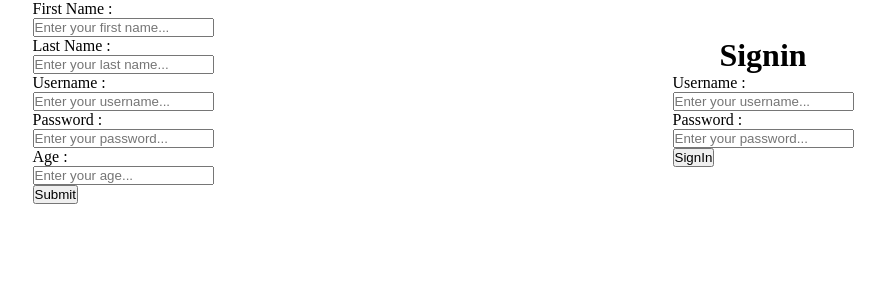
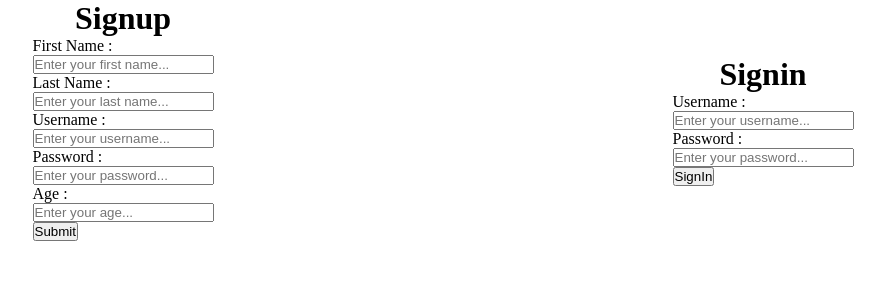
Before and after one commit to KuNaLcoder2003/NotesApp, a React (Vite) app in the folder frontend/: page /student in a window 1280 px wide. Shown: the top 300 px of the page, without its empty margins (197-1082 px from the left). Built offline with nearby package versions, Linux system fonts and the light colour scheme.

Commit message:
fixed navigation problem

```diff
--- a/frontend/src/components/signup/SignUp.jsx
+++ b/frontend/src/components/signup/SignUp.jsx
@@ -1,7 +1,7 @@
 import React, { useState } from 'react'
 import { useNavigate } from 'react-router-dom'
-
-const SignUp = ({ url, setLogin, setId }) => {
+import "./signup.css"
+const SignUp = ({ url, setLogin, setId , type }) => {
 
   const [formData, setFormData] = useState({
     first_name: "",
@@ -35,9 +35,10 @@ const SignUp = ({ url, setLogin, setId }) => {
         // console.log(response);
         if (response.token) {
           localStorage.setItem('token', `Bearer ${response.token}`)
-          setLogin(true);
+          type === "student" ? localStorage.setItem('profile' , 'student') : localStorage.setItem('profile' , 'teacher')
+          // setLogin(true);
           setId(response.id)
-          navigate(`/student/${response.id}`)
+          // navigate(`/student/${response.id}`)
         }
         setFormData({
           first_name: "",
@@ -55,6 +56,7 @@ const SignUp = ({ url, setLogin, setId }) => {
 
   return (
     <div className='signup-wrapper'>
+      <h1 style={{textAlign : "center"}}>Signup</h1>
       <form onSubmit={submitHandler}>
 
 
```
